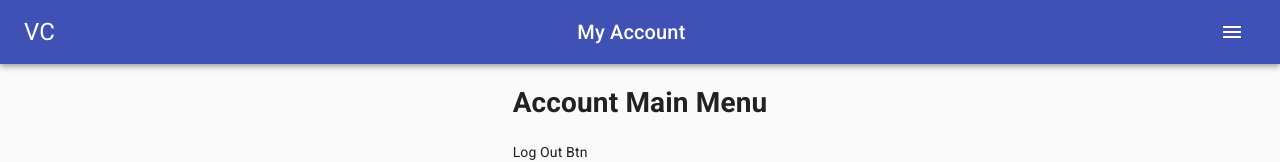
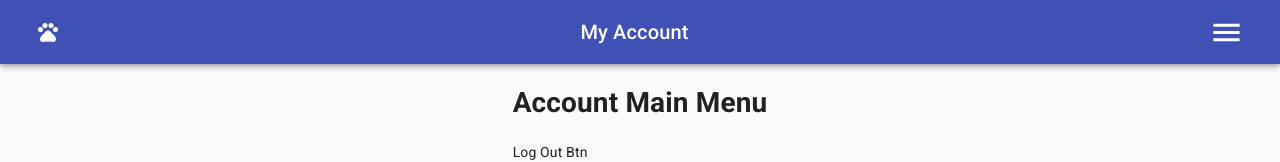
Before and after one commit to Sebsterio/animalysis, a React (Create React App) app in the folder client/: page /account in a window 1280 px wide. Shown: the top 162 px of the page. Built offline with nearby package versions, Linux system fonts and the light colour scheme.

Commit message:
add an temporary icon instead of logo in Header

```diff
--- a/client/src/components/Header/Header.jsx
+++ b/client/src/components/Header/Header.jsx
@@ -7,15 +7,18 @@ import Toolbar from "@material-ui/core/Toolbar";
 import Typography from "@material-ui/core/Typography";
 import IconButton from "@material-ui/core/IconButton";
 import MenuIcon from "@material-ui/icons/Menu";
+import PetsIcon from "@material-ui/icons/Pets";
 
 import { routes } from "routes";
 
 // ----------------------------------------------------------------
 
 const useStyles = makeStyles((theme) => ({
+	// TEMP
 	appLogo: {
 		textDecoration: "none",
 		color: "white",
+		lineHeight: 0,
 	},
 	title: { flexGrow: 1 },
 }));
@@ -31,21 +34,25 @@ export const Header = () => {
 	return (
 		<AppBar position="static">
 			<Toolbar>
-				<Link to="/" className={clx.appLogo}>
-					<Typography variant="h5" children="VC" />
-				</Link>
+				<IconButton
+					color="inherit"
+					aria-label="logo"
+					children={
+						<Link to="/" className={clx.appLogo}>
+							<PetsIcon />
+						</Link>
+					}
+				/>
 
 				<Typography variant="h6" align="center" className={clx.title}>
 					<Switch>{titles}</Switch>
 				</Typography>
 
 				<IconButton
-					className={clx.menuButton}
 					color="inherit"
 					aria-label="menu"
-				>
-					<MenuIcon />
-				</IconButton>
+					children={<MenuIcon fontSize="large" />}
+				/>
 			</Toolbar>
 		</AppBar>
 	);
```
